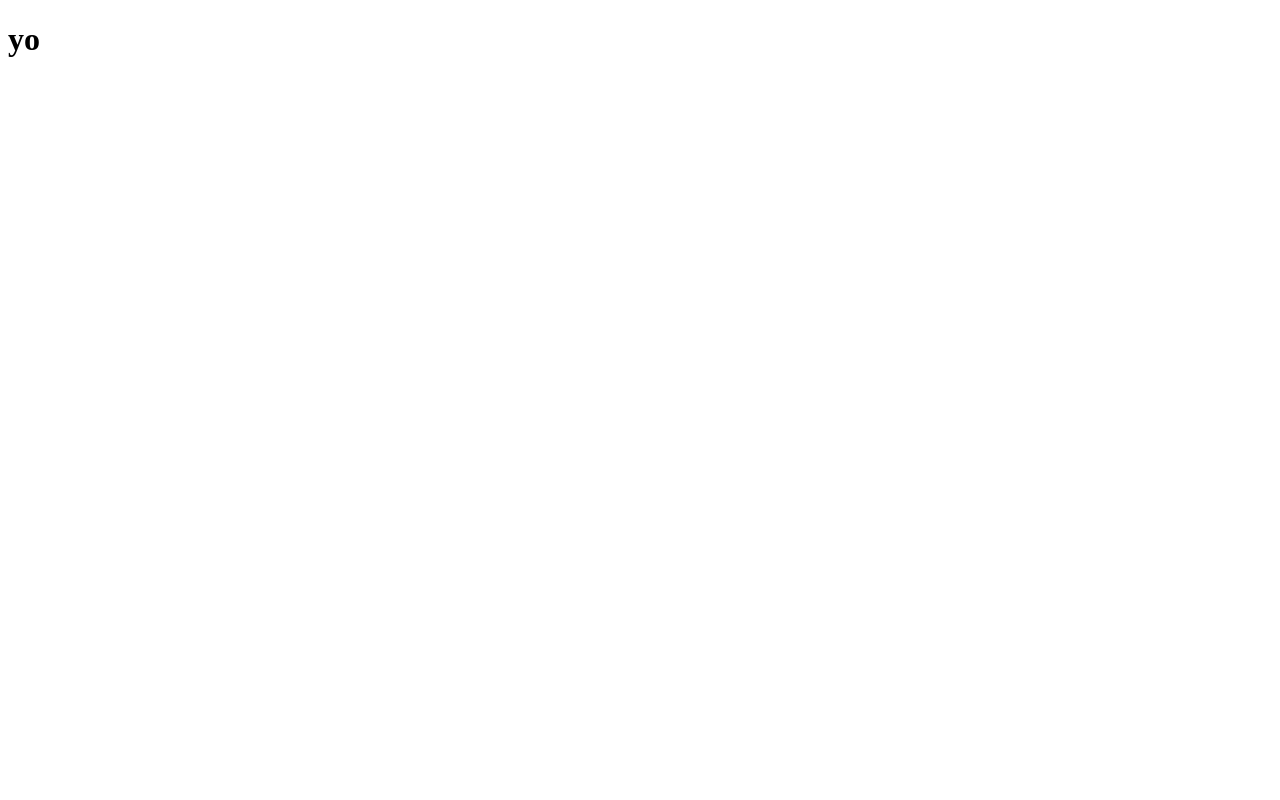
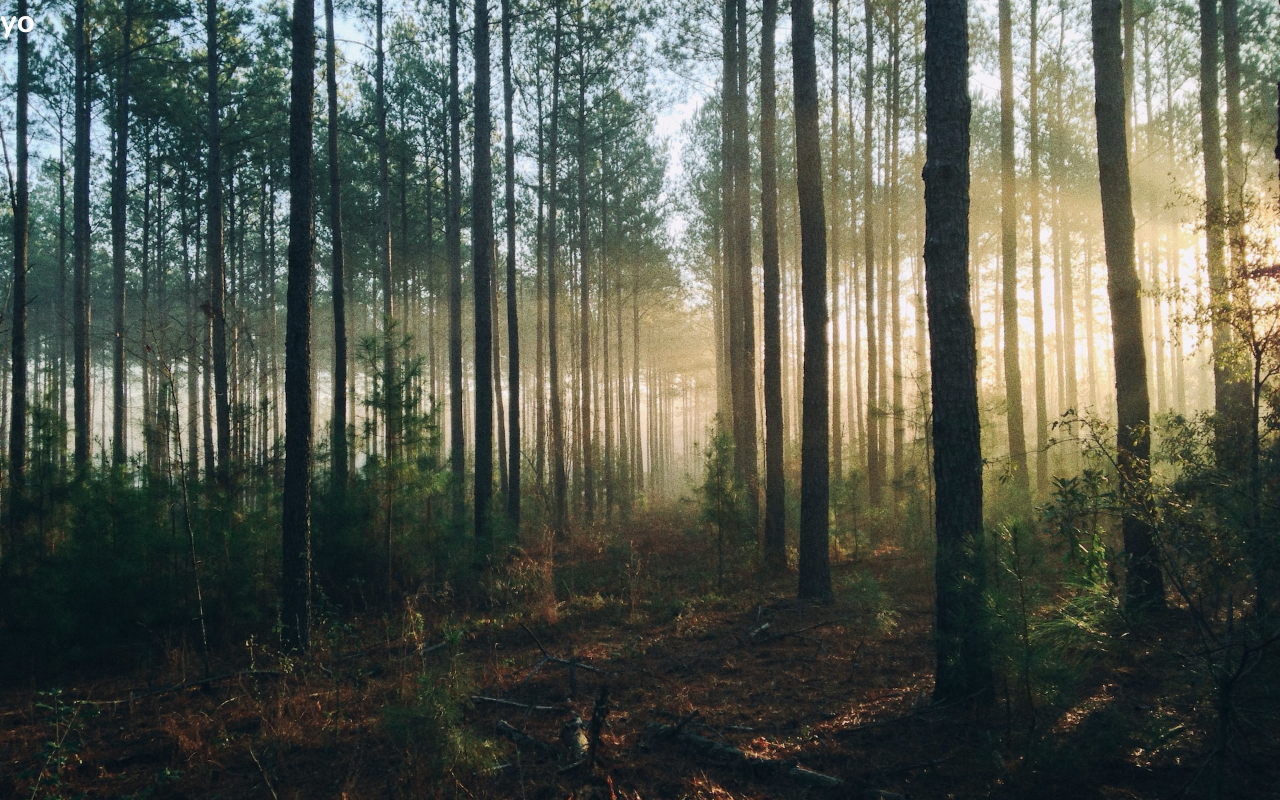
Before and after one commit to Sufferal/Today, a plain HTML site: page public/index.html in a window 1280 px wide. Drawn offline with nearby package versions, Linux system fonts and the light colour scheme.

Commit message:
Add backgound

```diff
--- /dev/null
+++ b/public/css/default.css
@@ -0,0 +1,19 @@
+*,
+*::before,
+*::after {
+  box-sizing: border-box;
+  margin: 0;
+  padding: 0;
+}
+
+html {
+  font-size: 10px;
+}
+
+body {
+  width: 100vw;
+  height: 100vh;
+  margin: 0;
+  padding: 0;
+  font-size: 1.6rem;
+}
--- /dev/null
+++ b/public/css/main.css
@@ -0,0 +1,15 @@
+@import url("./default.css");
+@import url("https://fonts.googleapis.com/css2?family=Nunito:wght@400;700&display=swap");
+
+:root {
+  --font-family: "Nunito", sans-serif;
+
+  --primary-color: #fff;
+}
+
+body {
+  background: url("../img/forest.jpg") no-repeat center/cover;
+
+  font-family: var(--font-family);
+  color: var(--primary-color);
+}
--- a/public/index.html
+++ b/public/index.html
@@ -6,7 +6,7 @@
     <meta name="viewport" content="width=device-width, initial-scale=1.0" />
 
     <!-- CSS -->
-    <link rel="stylesheet" href="./style.css" />
+    <link rel="stylesheet" href="./css/main.css" />
 
     <!-- Favicon -->
     <link
@@ -45,6 +45,6 @@
   <body>
     <h1>yo</h1>
 
-    <script src="./main.js"></script>
+    <script src="./js/main.js"></script>
   </body>
 </html>
```
Also changed, not shown: public/img/forest.jpg (added), public/js/main.js (added), public/style.css (deleted).
